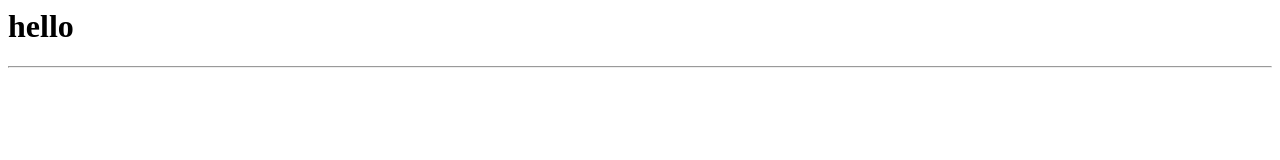
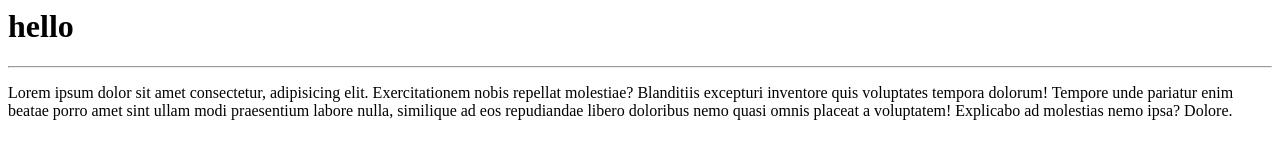
Before and after one commit to Nismanichu/project, a plain HTML site: page index.html in a window 1280 px wide. Drawn offline with Linux system fonts and the light colour scheme.

Commit message:
person1 work is done

```diff
--- a/index.html
+++ b/index.html
@@ -1,2 +1,5 @@
 <h1>hello</h1>
 <hr>
+<p>
+    Lorem ipsum dolor sit amet consectetur, adipisicing elit. Exercitationem nobis repellat molestiae? Blanditiis excepturi inventore quis voluptates tempora dolorum! Tempore unde pariatur enim beatae porro amet sint ullam modi praesentium labore nulla, similique ad eos repudiandae libero doloribus nemo quasi omnis placeat a voluptatem! Explicabo ad molestias nemo ipsa? Dolore.
+</p>
```
